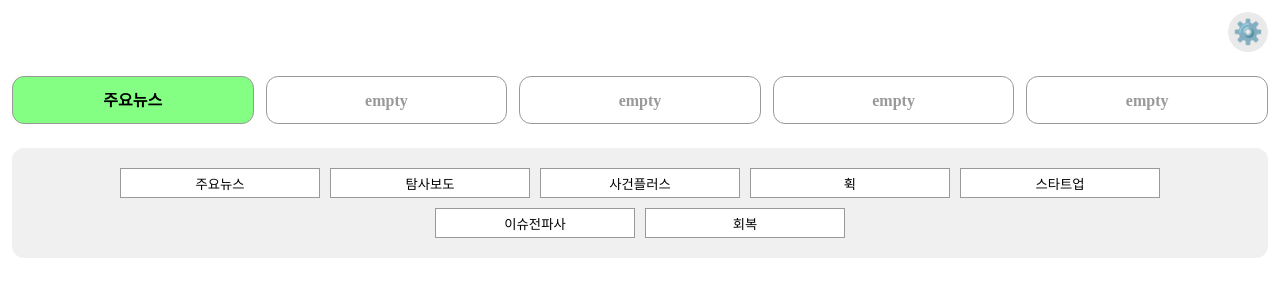
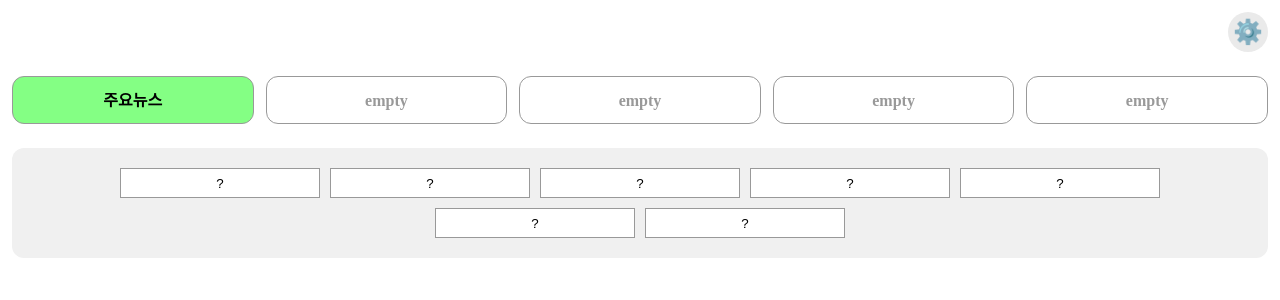
Before and after one commit to devs-h/select-list, a React (Vite) app: page / in a window 1280 px wide. Both pictures are taken after a click on the button "설정". Shown: the top 300 px of the page. Built offline with nearby package versions, Linux system fonts and the light colour scheme.

Commit message:
feature: random select, confetti when all correct, unable to edit list if setting is off

```diff
--- a/package.json
+++ b/package.json
@@ -11,6 +11,7 @@
   },
   "dependencies": {
     "react": "^19.1.0",
+    "react-confetti": "^6.4.0",
     "react-dom": "^19.1.0"
   },
   "devDependencies": {
--- a/src/components/MenuList.tsx
+++ b/src/components/MenuList.tsx
@@ -1,41 +1,70 @@
-import { useContext } from "react";
+import { useContext, useEffect } from "react";
 import { MenuListContext, useStorage } from "../hooks/useStorage";
 import { useMatchingTargets } from "../hooks/useMatchingTargets";
 import type { Storage } from "../types/menuListType";
 
-function MenuList() {
+function MenuList({
+  isShowSelectMenuList,
+  setIsAllStrike,
+}: {
+  isShowSelectMenuList: boolean;
+  setIsAllStrike: (isAllStrike: boolean) => void;
+}) {
   const { storage } = useContext(MenuListContext);
   const { setSelectedMenu } = useStorage("menuList");
   const { matchingTargets } = useMatchingTargets({ length: 5 });
-  console.log(matchingTargets);
 
   // 메뉴 리스트 최소 5개 칸 생성
   const itemsToRender = [
     ...storage,
-    ...Array.from({ length: Math.max(5 - storage.length, 0) }, (_, index) => ({ value: `empty-${index}`, label: '' }))
+    ...Array.from({ length: Math.max(5 - storage.length, 0) }, (_, index) => ({
+      value: `empty-${index}`,
+      label: "",
+    })),
   ];
 
   const getMatchedItemClassName = (menu: Storage, index: number) => {
     const isStrike = matchingTargets[index]?.value === menu.value;
     const isBall = matchingTargets.some((item) => item.value === menu.value);
 
-    return isStrike ? 'strike' : isBall ? 'ball' : '';
+    return isStrike ? "strike" : isBall ? "ball" : "";
   };
 
+  const isAllStrike = itemsToRender.every((menu) => {
+    const isStrike = matchingTargets.some((item) => item.value === menu.value);
+    return isStrike;
+  });
+
+  useEffect(() => {
+    if (isAllStrike) {
+      setIsAllStrike(true);
+    }
+    if (!isAllStrike) {
+      setIsAllStrike(false);
+    }
+  }, [isAllStrike, setIsAllStrike]);
+
   return (
-    <ul className="menu-list">
+    <>
+      <ul className='menu-list'>
         {itemsToRender.map((menu, index) => (
           <li
             key={menu.value}
             className={getMatchedItemClassName(menu, index)}
             onClick={() => {
+              if (!isShowSelectMenuList) {
+                return;
+              }
+
               if (menu.label) {
                 setSelectedMenu({ value: menu.value, label: menu.label });
               }
-          }
-        }>{menu.label}</li>
+            }}>
+            {menu.label}
+          </li>
         ))}
       </ul>
+    </>
   );
 }
 
--- a/src/components/MenuListContainer.tsx
+++ b/src/components/MenuListContainer.tsx
@@ -1,30 +1,41 @@
-import { useState } from 'react';
-import MenuList from './MenuList';
-import SelectMenuList from './SelectMenuList';
-import { MenuListProvider } from '../store/MenuListContext';
+import { useState } from "react";
+import MenuList from "./MenuList";
+import SelectMenuList from "./SelectMenuList";
+import { MenuListProvider } from "../store/MenuListContext";
+import Confetti from "react-confetti";
 
 function MenuListContainer() {
   const [isShowSelectMenuList, setIsShowSelectMenuList] = useState(false);
 
+  const [isAllStrike, setIsAllStrike] = useState(false);
+
   return (
     <MenuListProvider>
-      <div className="menu-list-container">
-        <div className="menu-list-container-header">
-            {/* 설정 버튼 - 전체 리스트 Show/Hide */}
+      {isAllStrike && <Confetti />}
+      <div className='menu-list-container'>
+        <div className='menu-list-container-header'>
+          {/* 설정 버튼 - 전체 리스트 Show/Hide */}
           <button
-            type="button"
-            className="button-config"
-            onClick={() => setIsShowSelectMenuList(!isShowSelectMenuList)}
-            >
+            type='button'
+            className='button-config'
+            onClick={() => setIsShowSelectMenuList(!isShowSelectMenuList)}>
             설정
           </button>
         </div>
 
         {/* 메뉴 리스트 */}
-        <MenuList />
+        <MenuList
+          isShowSelectMenuList={isShowSelectMenuList}
+          setIsAllStrike={setIsAllStrike}
+        />
 
         {/* 전체 리스트 */}
-        {isShowSelectMenuList && <SelectMenuList />}
+        {isShowSelectMenuList && (
+          <SelectMenuList
+            isShowSelectMenuList={isShowSelectMenuList}
+            isAllStrike={isAllStrike}
+          />
+        )}
       </div>
     </MenuListProvider>
   );
--- a/src/components/SelectMenuList.tsx
+++ b/src/components/SelectMenuList.tsx
@@ -1,22 +1,66 @@
-import lists from '../assets/lists.json';
-import { useStorage } from '../hooks/useStorage';
+import { useEffect, useState } from "react";
+import lists from "../assets/lists.json";
+import { useStorage } from "../hooks/useStorage";
 
-function SelectMenuList() {
+function SelectMenuList({
+  isShowSelectMenuList,
+  isAllStrike,
+}: {
+  isShowSelectMenuList: boolean;
+  isAllStrike: boolean;
+}) {
   const { setSelectedMenu } = useStorage("menuList");
 
+  const [counter, setCounter] = useState(0);
+
+  useEffect(() => {
+    if (isShowSelectMenuList) {
+      if (isAllStrike) {
+        setCounter(0);
+        return;
+      }
+
+      const interval = setInterval(() => {
+        setCounter((prev) => (prev + 1) % 5);
+      }, 1000);
+
+      return () => clearInterval(interval);
+    }
+  }, [isShowSelectMenuList, isAllStrike]);
+
+  const sortedRandomList = lists.sort(() => {
+    if (counter === 0) {
+      return Math.random() - 0.5;
+    }
+    return 0;
+  });
+
   return (
-    <div className="select-menu-list">
-      <ul className="select-menu-list-container">
-        {lists.map((list) => {
-          const selectedMenu = JSON.parse(localStorage.getItem("menuList") || "[]");
-          const isSelected = selectedMenu.some((menu: { value: string; label: string }) => menu.value === list.value);
-          return (<li key={list.value}>
-            <button type="button" className={isSelected ? 'active' : ''}
-              onClick={() => setSelectedMenu({ value: list.value, label: list.label })}
-              >
-              {list.label}
-            </button>
-          </li>);
+    <div className='select-menu-list'>
+      <ul className='select-menu-list-container'>
+        {sortedRandomList.map((list) => {
+          const selectedMenu = JSON.parse(
+            localStorage.getItem("menuList") || "[]",
+          );
+          const isSelected = selectedMenu.some(
+            (menu: { value: string; label: string }) =>
+              menu.value === list.value,
+          );
+          return isSelected ? null : (
+            <li key={list.value}>
+              <button
+                type='button'
+                className={isSelected ? "active" : ""}
+                onClick={() => {
+                  if (!isShowSelectMenuList) {
+                    return;
+                  }
+                  setSelectedMenu({ value: list.value, label: list.label });
+                }}>
+                {counter === 0 ? list.label : "?"}
+              </button>
+            </li>
+          );
         })}
       </ul>
     </div>
--- a/src/hooks/useStorage.ts
+++ b/src/hooks/useStorage.ts
@@ -11,7 +11,9 @@ export const useStorage = (key: string) => {
 
   const setSelectedMenu = (selectData: { value: string; label: string }) => {
     if (storage.some((item) => item.value === selectData.value)) {
-      const newStorage = storage.filter((item) => item.value !== selectData.value);
+      const newStorage = storage.filter(
+        (item) => item.value !== selectData.value,
+      );
       setStorage(newStorage);
       localStorage.setItem(key, JSON.stringify(newStorage));
       return;
```
Also changed, not shown: 1 other file (tests, documents, lock files or other folders). Lines whose indentation alone changed are shown as unchanged.
